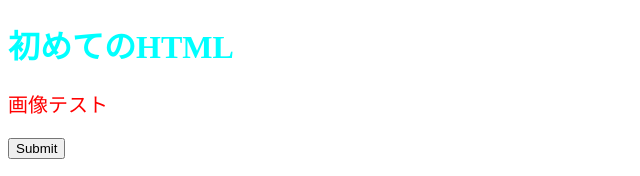
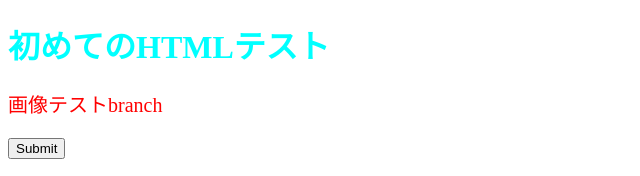
Before and after one commit to masaya-i/test, a plain HTML site: page index.html in a window 1280 px wide. Shown: the top 176 px of the page, without its empty margins (0-640 px from the left). Drawn offline with Linux system fonts and the light colour scheme.

Commit message:
pタグ修正

```diff
--- a/index.html
+++ b/index.html
@@ -8,8 +8,8 @@
     <link rel="stylesheet" href="FirstCSS.css">
 </head>
 <body>
-    <h1>初めてのHTML</h1>
-    <p>画像テスト</p>
+    <h1>初めてのHTMLテスト</h1>
+    <p>画像テストbranch</p>
     <input type="submit" class="inputbtn">
     <div>
         <p class="dakuso">ファラン</p>
```
